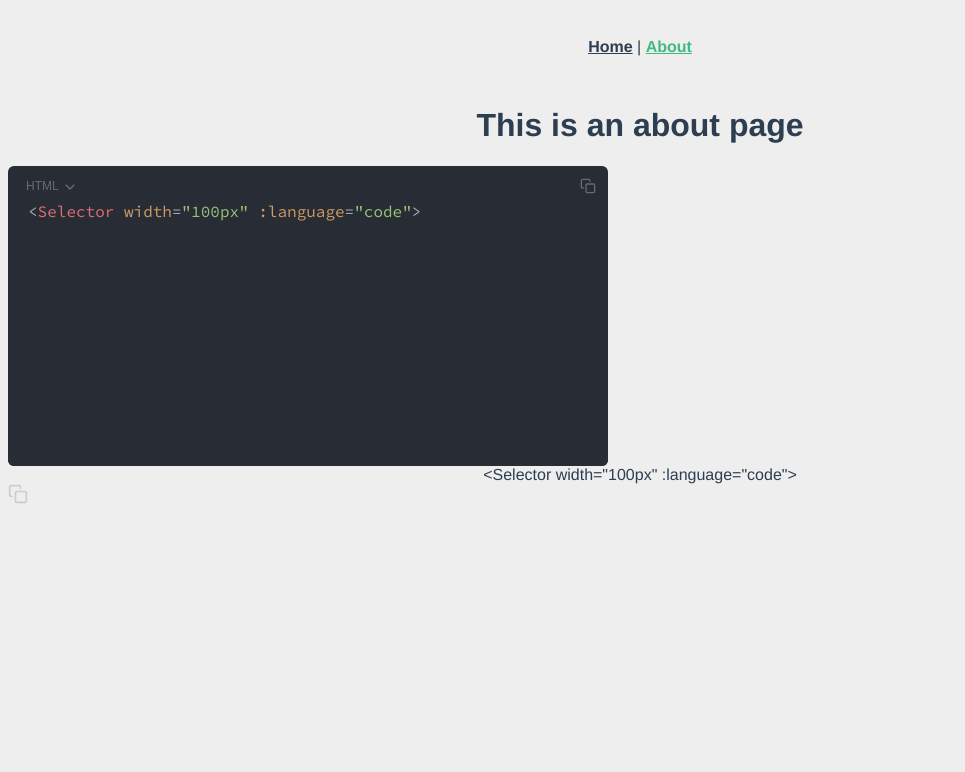
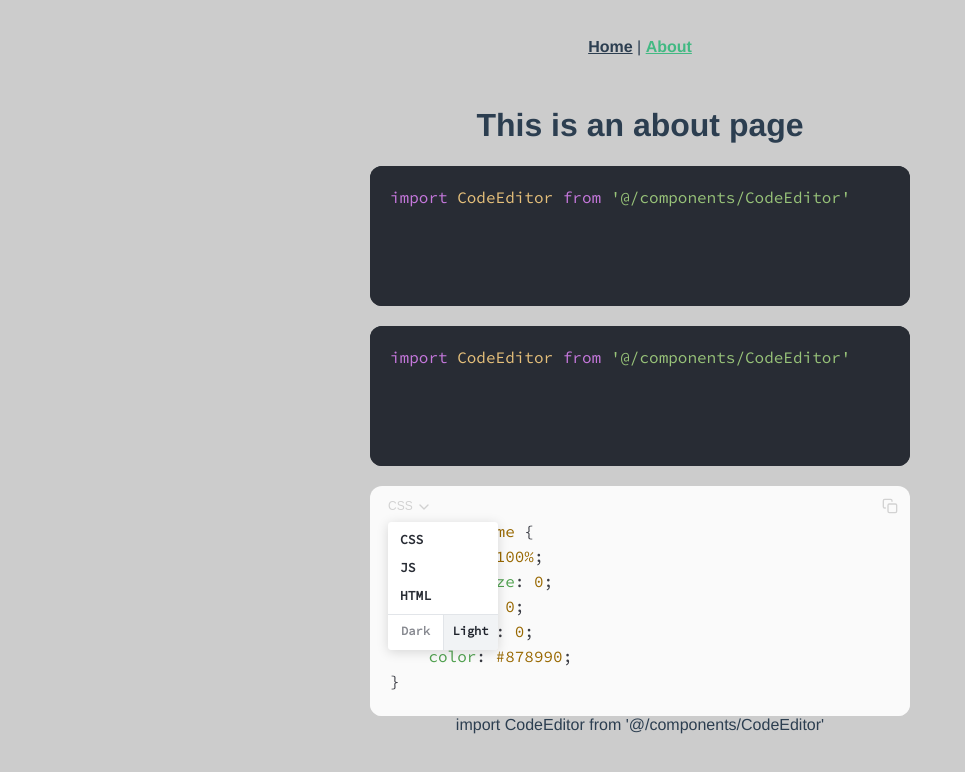
Before and after one commit to guilmac082/code-editor, a Vue app: page /about in a window 1280 px wide. Shown: the top 772 px of the page, without its empty margins (0-965 px from the left). Built offline with nearby package versions, Linux system fonts and the light colour scheme.

Commit message:
add API: only read mode and some default configure

```diff
--- a/src/components/Clipboard.vue
+++ b/src/components/Clipboard.vue
@@ -10,13 +10,8 @@
 export default {
     name: 'Clipboard',
     props: {
-        color: {
-            type: String,
-            default: '#aaa'
-        },
         content: {
-            type: String,
-            default: 'demo'
+            type: String
         },
         width: {
             type: String,
@@ -25,18 +20,21 @@ export default {
         height: {
             type: String,
             default: '20px'
+        },
+        color: {
+            type: String,
+            default: '#aaa'
         }
     },
     data(){
         return {
-            active: false,
             message: 'Copy code'
         }
     },
     methods: {
         selectContent(){
             this.$refs.textarea.select();
-            document.execCommand("copy")
+            document.execCommand('copy')
         },
         copy(event){
             this.selectContent();
@@ -52,16 +50,15 @@ export default {
 
 <style lang="scss" scoped>
     .clipboard {
+        transition: .2s opacity ease;
         position: relative;
-        transition: .2s opacity ease;
         opacity: .5;
         width: 20px;
         height: 20px;
         cursor: pointer;
-        font-size: 0;
         > textarea {
+            position: absolute;
             padding: 0;
-            position: absolute;
             width: 0;
             height: 0;
             background: transparent;
@@ -79,13 +76,14 @@ export default {
             }
         }
         > .tooltip {
+            font-family: sans-serif;
             display: none;
             position: absolute;
             bottom: -40px;
             left: -70px;
             font-size: 12px;
             color: white;
-            width: 90px;
+            width: 86px;
             height: 32px;
             line-height: 32px;
             background: rgba(0,0,0,.8);
--- a/src/components/CodeEditor.vue
+++ b/src/components/CodeEditor.vue
@@ -1,7 +1,7 @@
 <template>
-    <div class="code_editor" :class="{dark: isDark, light: isLight}" :style="{width: width, height: height}">
-        <div class="header">
-            <Dropdown :width="dropdownWidth" :mark="mark" :disabled="disableDropdown" :hide="hide">
+    <div class="code_editor" :class="{dark: isDark, light: isLight, simple_mode: isSimpleMode}" :style="{width: width, height: height, borderRadius: borderRadius}">
+        <div class="header" v-if="showHeader">
+            <Dropdown :width="dropdownWidth" :mark="mark" :disabled="disableDropdown" v-if="canSelect" :defaultDisplay="defaultDropdownDisplay">
                 <div class="panel">
                     <ul class="lang_list" :style="{height: dropdownHeight}" v-if="languageSelect">
                         <li v-for="lang in languageList" :key="lang" @click="this.mark = lang[1]; this.languageClass = 'language-' + lang[0]">
@@ -14,13 +14,14 @@
                     </ul>
                 </div>
             </Dropdown>
-            <Clipboard width="16px" height="16px" :content="content" v-if="copyCode"></Clipboard>
+            <Clipboard width="16px" height="16px" :content="content" v-if="canCopyCode"></Clipboard>
         </div>
-        <div class="code_area">
+        <div class="code_area" :style="{borderBottomLeftRadius: borderRadius, borderBottomRightRadius: borderRadius}">
             <textarea
+                v-if="activeTextarea"
                 @keydown.tab.prevent="tab"
                 v-on:scroll="scroll"
-                :disabled="disableEdit"
+                :disabled="disabledEdit"
                 :value="modelValue"
                 @input="$emit('update:modelValue', $event.target.value)"
             ></textarea>
@@ -49,15 +50,15 @@
             modelValue: {},
             width: {
                 type: String,
-                default: '400px'
+                default: '540px'
             },
             height: {
                 type: String,
-                default: '200px'
+                default: '140px'
             },
-            disableDropdown: {
-                type: Boolean,
-                default: false
+            borderRadius: {
+                type: String,
+                default: '12px'
             },
             language: {
                 type: Array,
@@ -81,6 +82,10 @@
                 type: Boolean,
                 default: true
             },
+            activeSelect: {
+                type: Boolean,
+                default: true
+            },
             themeSwitch: {
                 type: Boolean,
                 default: true
@@ -88,6 +93,18 @@
             copyCode: {
                 type: Boolean,
                 default: true
+            },
+            defaultDropdownDisplay: {
+                type: Boolean,
+                default: false
+            },
+            darkTheme: {
+                type: Boolean,
+                default: true
+            },
+            onlyRead: {
+                type: Boolean,
+                default: false
             }
         },
         data (){
@@ -96,16 +113,47 @@
                 left: 0,
                 languageClass: this.language[0][0],
                 mark: this.language[0][1],
-                hide: false,
                 languageList: this.language,
-                isDark: true,
-                isLight: false,
-                content: this.modelValue
+                content: this.modelValue,
+                isDark: this.darkTheme
             }
         },
         computed: {
-            canEdit(){
-                return this.disableEdit == false ? true : false
+            canCopyCode(){
+                if (this.onlyRead == true) {
+                    return false
+                } else {
+                    return this.copyCode
+                }
+            },
+            canSelect(){
+                if (this.onlyRead == true) {
+                    return false
+                } else {
+                    return this.activeSelect
+                }
+            },
+            disabledEdit(){
+                if (this.onlyRead == true) {
+                    return true
+                } else {
+                    return this.disableEdit
+                }
+            },
+            disableDropdown(){
+                return this.languageSelect == false && this.themeSwitch == false ? true : false
+            },
+            showHeader(){
+                return this.canSelect == false && this.canCopyCode == false ? false : true
+            },
+            isSimpleMode(){
+                return this.canSelect == false && this.canCopyCode == false ? true : false
+            },
+            activeTextarea(){
+                return this.canSelect == false && this.canCopyCode == false && this.disabledEdit == true ? false : true
+            },
+            isLight(){
+                return this.isDark == true ? false : true
             }
         },
         methods: {
@@ -117,12 +165,10 @@
                 this.left = -event.target.scrollLeft
             },
             switchThemeToDark(){
-                this.isDark = true;
-                this.isLight = false
+                this.isDark = true
             },
             switchThemeToLight(){
-                this.isDark = false;
-                this.isLight = true
+                this.isDark = false
             }
         },
         mounted (){
@@ -144,6 +190,7 @@
     .header {
         position: relative;
         z-index: 2;
+        height: 34px;
         box-sizing: border-box;
         padding: 12px 12px 5px 18px;
         display: flex;
@@ -156,17 +203,28 @@
         font-weight: normal;
         font-style: normal;
     }
+    .simple_mode {
+        > .code_area {
+            border-radius: v-bind(borderRadius);
+            height: 100% !important;
+            > textarea {
+                padding: 20px !important;
+            }
+            > pre > code {
+                padding: 20px !important;
+            }
+        }
+    }
     .code_editor {
         font-size: 16px;
-        border-radius: 6px;
-        overflow: hidden;
         > .code_area {
             position: relative;
             width: 100%;
             height: calc(100% - 34px);
+            overflow: hidden;
             > textarea {
                 box-sizing: border-box;
-                padding: 0px 20px 34px 20px;
+                padding: 0px 20px 12px 20px;
                 caret-color: rgba(127,127,127);
                 -webkit-text-fill-color: transparent;
                 font-family: 'source_code_proregular', monospace;
@@ -205,7 +263,7 @@
                     width: 100%;
                     height: 100%;
                     box-sizing: border-box;
-                    padding: 0px 20px 34px 20px;
+                    padding: 0px 20px 12px 20px;
                     display: block;
                     font-family: 'source_code_proregular', monospace;
                     font-size: 1em;
@@ -279,15 +337,8 @@
                     background: #e2e5e9;
                 }
             }
-            & + ul {
-                box-shadow: 0 -1px 0 0 #e2e5e9;
-            }
         }
 
-    }
-    // copy
-    .copy {
-        font-family: 'source_code_proregular', monospace;
     }
 </style>
 
--- a/src/components/Dropdown.vue
+++ b/src/components/Dropdown.vue
@@ -2,7 +2,7 @@
     <div class="dropdown" :class="{disabled: disabled}" @click="toggleDropdown" @focusout="hideDropdown" tabindex="0">
         <div class="mark">
             <div>{{ mark }}</div>
-            <svg v-if="showArrow" xmlns="http://www.w3.org/2000/svg" width="16" height="16" viewBox="0 0 24 24" fill="none" stroke="#aaa" stroke-width="2" stroke-linecap="round" stroke-linejoin="round" class="feather feather-chevron-down"><polyline points="6 9 12 15 18 9"></polyline></svg>
+            <svg v-if="showArrow" xmlns="http://www.w3.org/2000/svg" width="16" height="16" viewBox="0 0 24 24" fill="none" :stroke="color" stroke-width="2" stroke-linecap="round" stroke-linejoin="round" class="feather feather-chevron-down"><polyline points="6 9 12 15 18 9"></polyline></svg>
         </div>
         <transition name="fade">
             <div class="panel" :style="{ width: width, height: height }" v-if="show">
@@ -31,11 +31,19 @@
             disabled: {
                 type: Boolean,
                 default: false
+            },
+            color: {
+                type: String,
+                default: '#aaa'
+            },
+            defaultDisplay: {
+                type: Boolean,
+                default: false
             }
         },
         data() {
             return {
-                show: false
+                show: this.defaultDisplay
             }
         },
         computed: {
@@ -67,8 +75,7 @@
         transform: translateY(-10px);
     }
     .disabled {
-        &:hover > .mark,
-        &:hover > .arrow {
+        &:hover > .mark {
             opacity: .5 !important;
         }
     }
@@ -87,7 +94,7 @@
                 white-space:nowrap;
                 font-family: sans-serif;
                 font-size: 12px;
-                color: #aaa;
+                color: v-bind(color);
                 line-height: 16px;
             }
             > svg {
--- a/src/views/About.vue
+++ b/src/views/About.vue
@@ -1,36 +1,49 @@
 <template>
   <div class="about">
     <h1>This is an about page</h1>
-    <CodeEditor
+    <CodeEditor class="center"
       v-model="value"
-      width="600px"
-      height="300px"
-      dropdownWidth="110px"
-      dropdownHeight="auto"
-      :disableDropdown="false"
-      :languageSelect="true"
-      :themeSwitch="true"
-      :disableEdit="false"
-      :copyCode="true"
-      :language="[['html', 'HTML'], ['python', 'Python'], ['javascript', 'JS'], ['cpp', 'C++'], ['java', 'Java'], ['objectivec', 'Objective-C'], ['swift', 'Swift']]"
+      :copyCode="false"
+      :activeSelect="false"
+      :disableEdit="true"
+      borderRadius="12px"
     ></CodeEditor>
-    <div>{{ value }}</div>
-    <Clipboard></Clipboard>
+
+    <CodeEditor class="center"
+      v-model="value"
+      :onlyRead="true"
+    ></CodeEditor>
+
+    <CodeEditor class="center"
+      v-model="value2"
+      height="230px"
+      :defaultDropdownDisplay="true"
+      :language="[['css', 'CSS'], ['javascript', 'JS'], ['html', 'HTML']]"
+      :darkTheme="false"
+    ></CodeEditor>
   </div>
+
+  <div>{{ value }}</div>
 </template>
 
 <script>
   import CodeEditor from "@/components/CodeEditor";
-  import Clipboard from "@/components/Clipboard";
 
   export default {
     components: {
-      CodeEditor,
-      Clipboard
+      CodeEditor
     },
     data(){
       return {
-        value: '<Selector width="100px" :language="code">'
+        value: `import CodeEditor from '@/components/CodeEditor'`,
+        value2:
+`.switch_theme {
+    width: 100%;
+    font-size: 0;
+    margin: 0;
+    padding: 0;
+    color: #878990;
+}`
       }
     }
   }
@@ -38,7 +51,11 @@
 
 <style lang="scss">
   body {
-    background: #eee;
+    background: #ccc;
+  }
+  .center {
+    margin: 0 auto;
+    margin-top: 20px;
   }
 
 </style>
```
